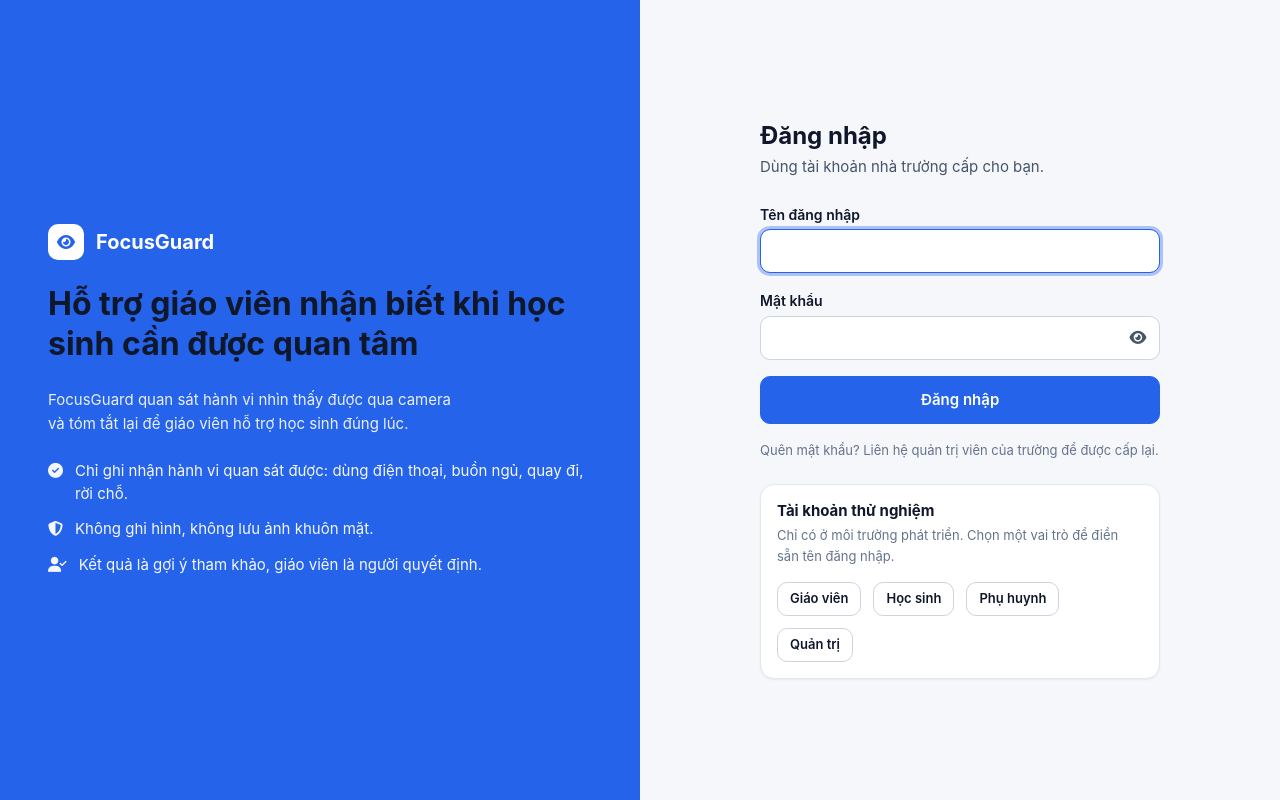
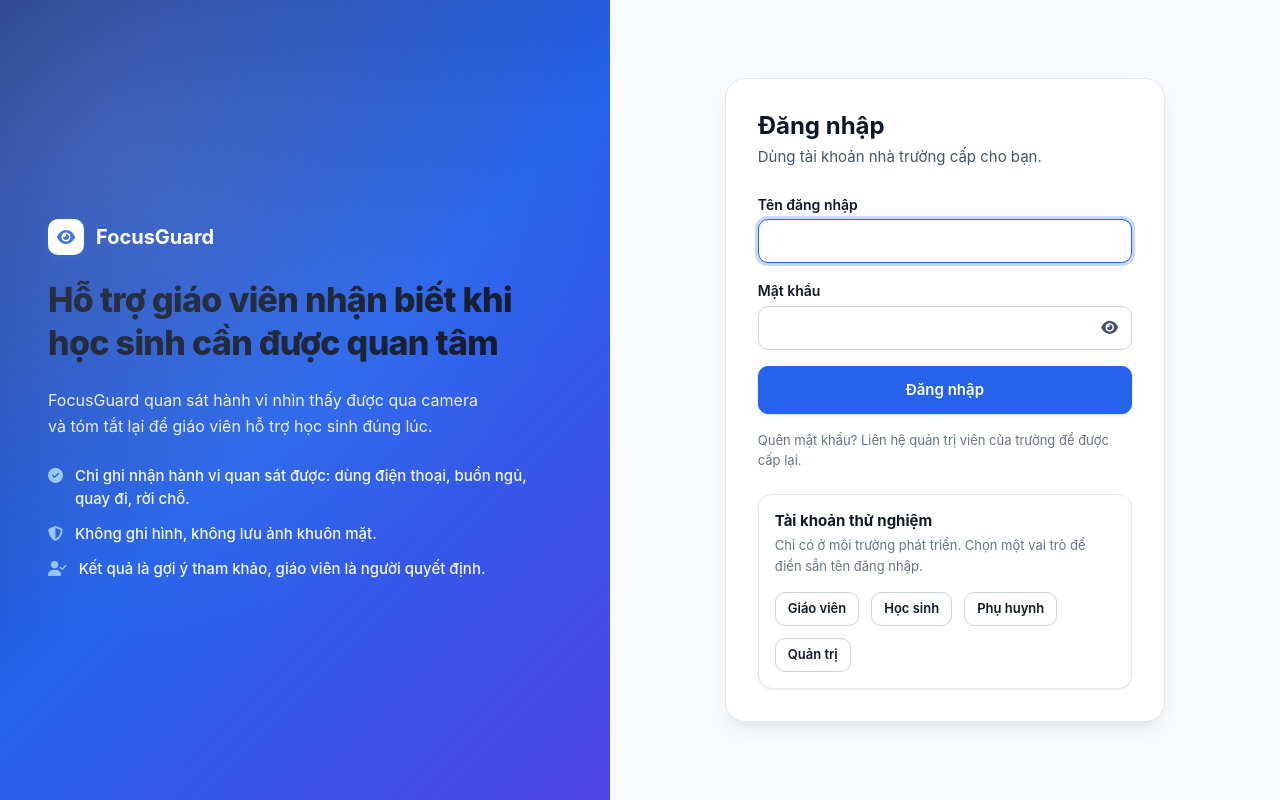
Before and after one commit to bk20006baolong1-ship-it/FocusguardAI, a Flask app: page /login in a window 1280 px wide. Run offline with Flask 3, Linux system fonts and the light colour scheme; some libraries are stand-ins or nearby versions.

Commit message:
style(ui): modernize design system with Plus Jakarta Sans, glassmorphism, and micro-animations

```diff
--- a/static/css/app.css
+++ b/static/css/app.css
@@ -10,9 +10,9 @@
 
 /* ───────────────────────────── 1. Tokens ───────────────────────────── */
 :root {
-  /* type: system UI fonts render Vietnamese diacritics natively */
-  --fg-font: -apple-system, BlinkMacSystemFont, "Segoe UI", Roboto, "Helvetica Neue", Arial, "Noto Sans", sans-serif;
-  --fg-font-mono: ui-monospace, SFMono-Regular, Menlo, Consolas, monospace;
+  /* type: Google Fonts Plus Jakarta Sans and JetBrains Mono with system UI fallback */
+  --fg-font: "Plus Jakarta Sans", -apple-system, BlinkMacSystemFont, "Segoe UI", Roboto, "Helvetica Neue", Arial, "Noto Sans", sans-serif;
+  --fg-font-mono: "JetBrains Mono", ui-monospace, SFMono-Regular, Menlo, Consolas, monospace;
   --fg-text-page: 1.5rem;      /* page title */
   --fg-text-section: 1.125rem; /* section title */
   --fg-text-card: 0.9375rem;   /* card title */
@@ -33,7 +33,7 @@
 }
 
 :root, [data-bs-theme="light"] {
-  --fg-bg: #f5f7fb;
+  --fg-bg: #f8fafc;
   --fg-surface: #ffffff;
   --fg-surface-2: #f1f5f9;
   --fg-border: #e2e8f0;
@@ -62,43 +62,45 @@
   --fg-unknown: #475569;  --fg-unknown-soft: #eef2f6;
   --fg-nocam: #334155;    --fg-nocam-soft: #e2e8f0;
 
-  --fg-shadow-sm: 0 1px 2px rgba(15, 23, 42, 0.06);
-  --fg-shadow-md: 0 8px 24px rgba(15, 23, 42, 0.10);
-  --fg-focus-ring: 0 0 0 3px rgba(37, 99, 235, 0.35);
+  --fg-shadow-sm: 0 1px 3px rgba(15, 23, 42, 0.05), 0 1px 2px rgba(15, 23, 42, 0.03);
+  --fg-shadow-md: 0 10px 25px -5px rgba(15, 23, 42, 0.08), 0 8px 10px -6px rgba(15, 23, 42, 0.04);
+  --fg-focus-ring: 0 0 0 3px rgba(37, 99, 235, 0.25);
+  --fg-topbar-bg: rgba(255, 255, 255, 0.88);
 }
 
 [data-bs-theme="dark"] {
-  --fg-bg: #0b1220;
-  --fg-surface: #111a2e;
-  --fg-surface-2: #17223a;
-  --fg-border: #24304a;
-  --fg-border-strong: #33415c;
-  --fg-text: #e8edf6;
-  --fg-text-2: #b3bfd2;
-  --fg-text-3: #8b99b0;
+  --fg-bg: #090d16;
+  --fg-surface: #101726;
+  --fg-surface-2: #182238;
+  --fg-border: #1e2c45;
+  --fg-border-strong: #2c3f63;
+  --fg-text: #f1f5f9;
+  --fg-text-2: #94a3b8;
+  --fg-text-3: #64748b;
 
-  --fg-primary: #60a5fa;
-  --fg-primary-hover: #93c5fd;
-  --fg-primary-soft: #172a4d;
-  --fg-primary-contrast: #0b1220;
+  --fg-primary: #3b82f6;
+  --fg-primary-hover: #60a5fa;
+  --fg-primary-soft: rgba(59, 130, 246, 0.15);
+  --fg-primary-contrast: #ffffff;
 
-  --fg-success: #4ade80; --fg-success-soft: #12331f;
-  --fg-warning: #fbbf24; --fg-warning-soft: #3a2a0c;
-  --fg-danger: #f87171;  --fg-danger-soft: #3d1717;
-  --fg-info: #38bdf8;    --fg-info-soft: #0c2c40;
-  --fg-neutral: #b3bfd2; --fg-neutral-soft: #1c2740;
+  --fg-success: #22c55e; --fg-success-soft: rgba(34, 197, 94, 0.15);
+  --fg-warning: #f59e0b; --fg-warning-soft: rgba(245, 158, 11, 0.15);
+  --fg-danger: #ef4444;  --fg-danger-soft: rgba(239, 68, 68, 0.15);
+  --fg-info: #38bdf8;    --fg-info-soft: rgba(56, 189, 248, 0.15);
+  --fg-neutral: #94a3b8; --fg-neutral-soft: #182238;
 
-  --fg-focused: #4ade80;  --fg-focused-soft: #12331f;
-  --fg-phone: #f87171;    --fg-phone-soft: #3d1717;
-  --fg-drowsy: #c4b5fd;   --fg-drowsy-soft: #2a2152;
-  --fg-headaway: #fbbf24; --fg-headaway-soft: #3a2a0c;
-  --fg-away: #67e8f9;     --fg-away-soft: #0c3440;
-  --fg-unknown: #b3bfd2;  --fg-unknown-soft: #1c2740;
-  --fg-nocam: #cbd5e1;    --fg-nocam-soft: #24304a;
+  --fg-focused: #22c55e;  --fg-focused-soft: rgba(34, 197, 94, 0.15);
+  --fg-phone: #ef4444;    --fg-phone-soft: rgba(239, 68, 68, 0.15);
+  --fg-drowsy: #a78bfa;   --fg-drowsy-soft: rgba(167, 139, 250, 0.15);
+  --fg-headaway: #f59e0b; --fg-headaway-soft: rgba(245, 158, 11, 0.15);
+  --fg-away: #22d3ee;     --fg-away-soft: rgba(34, 211, 238, 0.15);
+  --fg-unknown: #94a3b8;  --fg-unknown-soft: #182238;
+  --fg-nocam: #cbd5e1;    --fg-nocam-soft: #1e2c45;
 
-  --fg-shadow-sm: 0 1px 2px rgba(0, 0, 0, 0.4);
-  --fg-shadow-md: 0 10px 28px rgba(0, 0, 0, 0.5);
-  --fg-focus-ring: 0 0 0 3px rgba(96, 165, 250, 0.45);
+  --fg-shadow-sm: 0 1px 3px rgba(0, 0, 0, 0.4);
+  --fg-shadow-md: 0 14px 34px -4px rgba(0, 0, 0, 0.65), 0 6px 14px rgba(0, 0, 0, 0.4);
+  --fg-focus-ring: 0 0 0 3px rgba(59, 130, 246, 0.35);
+  --fg-topbar-bg: rgba(16, 23, 38, 0.88);
 }
 
 /* map tokens onto Bootstrap variables */
@@ -157,8 +159,13 @@ a { color: var(--fg-primary); }
 }
 .fg-brand-mark {
   width: 36px; height: 36px; border-radius: var(--fg-r-md); flex: none;
-  display: grid; place-items: center; background: var(--fg-primary); color: var(--fg-primary-contrast); font-size: 1rem;
+  display: grid; place-items: center;
+  background: linear-gradient(135deg, #2563eb 0%, #4f46e5 100%);
+  color: #ffffff; font-size: 1rem;
+  box-shadow: 0 4px 12px rgba(37, 99, 235, 0.35);
+  transition: transform 0.2s ease;
 }
+.fg-brand:hover .fg-brand-mark { transform: scale(1.05); }
 .fg-brand-name { font-weight: 700; font-size: 1.0625rem; line-height: 1.2; }
 .fg-brand-sub { font-size: 0.75rem; color: var(--fg-text-3); line-height: 1.2; }
 
@@ -238,12 +251,23 @@ a { color: var(--fg-primary); }
   --bs-btn-hover-bg: var(--fg-primary-hover); --bs-btn-hover-border-color: var(--fg-primary-hover); --bs-btn-hover-color: var(--fg-primary-contrast);
   --bs-btn-active-bg: var(--fg-primary-hover); --bs-btn-active-border-color: var(--fg-primary-hover); --bs-btn-active-color: var(--fg-primary-contrast);
   --bs-btn-disabled-bg: var(--fg-primary); --bs-btn-disabled-border-color: var(--fg-primary); --bs-btn-disabled-color: var(--fg-primary-contrast);
+  box-shadow: 0 1px 3px rgba(37, 99, 235, 0.25);
+}
+.btn-primary:hover:not(:disabled) {
+  box-shadow: 0 4px 12px rgba(37, 99, 235, 0.35);
+  transform: translateY(-1px);
+}
+.btn-primary:active:not(:disabled) {
+  transform: translateY(0);
 }
 .btn-secondary, .btn-outline-secondary {
   --bs-btn-bg: var(--fg-surface); --bs-btn-border-color: var(--fg-border-strong); --bs-btn-color: var(--fg-text);
   --bs-btn-hover-bg: var(--fg-surface-2); --bs-btn-hover-border-color: var(--fg-border-strong); --bs-btn-hover-color: var(--fg-text);
   --bs-btn-active-bg: var(--fg-surface-2); --bs-btn-active-border-color: var(--fg-border-strong); --bs-btn-active-color: var(--fg-text);
   --bs-btn-disabled-bg: var(--fg-surface); --bs-btn-disabled-border-color: var(--fg-border); --bs-btn-disabled-color: var(--fg-text-3);
+}
+.btn-secondary:hover:not(:disabled), .btn-outline-secondary:hover:not(:disabled) {
+  transform: translateY(-1px);
 }
 .btn-danger {
   --bs-btn-bg: var(--fg-danger); --bs-btn-border-color: var(--fg-danger); --bs-btn-color: #fff;
@@ -296,7 +323,17 @@ a { color: var(--fg-primary); }
 .fg-select-inline { width: auto; min-width: 140px; min-height: 40px; font-weight: 600; }
 
 /* ───────────────────────────── 7. Cards & metrics ───────────────────────────── */
-.fg-card { background: var(--fg-surface); border: 1px solid var(--fg-border); border-radius: var(--fg-r-lg); box-shadow: var(--fg-shadow-sm); }
+.fg-card {
+  background: var(--fg-surface);
+  border: 1px solid var(--fg-border);
+  border-radius: var(--fg-r-lg);
+  box-shadow: var(--fg-shadow-sm);
+  transition: box-shadow 0.2s ease, border-color 0.2s ease;
+}
+.fg-card:hover {
+  box-shadow: var(--fg-shadow-md);
+  border-color: var(--fg-border-strong);
+}
 .fg-card-header { display: flex; align-items: center; justify-content: space-between; gap: var(--fg-3); padding: var(--fg-4) var(--fg-5); border-bottom: 1px solid var(--fg-border); flex-wrap: wrap; }
 .fg-card-body { padding: var(--fg-5); }
 .fg-card-body.is-flush { padding: 0; }
@@ -491,15 +543,31 @@ a { color: var(--fg-primary); }
 .fg-chart.is-sm { height: 200px; }
 
 /* ───────────────────────────── 14. Auth & error pages ───────────────────────────── */
-.fg-auth { min-height: 100vh; display: grid; grid-template-columns: minmax(0, 1fr) minmax(0, 1fr); }
-.fg-auth-side { background: var(--fg-primary); color: #fff; padding: var(--fg-7); display: flex; flex-direction: column; justify-content: center; gap: var(--fg-5); }
-.fg-auth-side h1 { font-size: 2rem; font-weight: 700; line-height: 1.25; margin: 0; }
-.fg-auth-side p { margin: 0; color: rgba(255, 255, 255, 0.9); max-width: 44ch; }
+.fg-auth { min-height: 100vh; display: grid; grid-template-columns: minmax(0, 1fr) minmax(0, 1.1fr); background: var(--fg-bg); }
+.fg-auth-side {
+  background: linear-gradient(135deg, #1e3a8a 0%, #2563eb 50%, #4f46e5 100%);
+  color: #fff; padding: var(--fg-7); display: flex; flex-direction: column; justify-content: center; gap: var(--fg-5);
+  position: relative; overflow: hidden;
+}
+.fg-auth-side::before {
+  content: ""; position: absolute; inset: 0;
+  background: radial-gradient(circle at 20% 20%, rgba(255, 255, 255, 0.15), transparent 60%);
+  pointer-events: none;
+}
+.fg-auth-side h1 { font-size: 2.125rem; font-weight: 800; line-height: 1.25; margin: 0; letter-spacing: -0.02em; }
+.fg-auth-side p { margin: 0; color: rgba(255, 255, 255, 0.9); max-width: 44ch; font-size: 1rem; line-height: 1.6; }
 .fg-auth-points { list-style: none; padding: 0; margin: 0; display: grid; gap: var(--fg-3); }
-.fg-auth-points li { display: flex; gap: var(--fg-3); align-items: flex-start; color: rgba(255, 255, 255, 0.95); }
-.fg-auth-points i { margin-top: 4px; }
+.fg-auth-points li { display: flex; gap: var(--fg-3); align-items: flex-start; color: rgba(255, 255, 255, 0.95); font-weight: 500; }
+.fg-auth-points i { margin-top: 4px; color: #93c5fd; }
 .fg-auth-main { display: flex; align-items: center; justify-content: center; padding: var(--fg-5); }
-.fg-auth-card { width: 100%; max-width: 400px; }
+.fg-auth-card {
+  width: 100%; max-width: 440px;
+  background: var(--fg-surface);
+  border: 1px solid var(--fg-border);
+  border-radius: var(--fg-r-xl);
+  box-shadow: var(--fg-shadow-md);
+  padding: var(--fg-6);
+}
 .fg-center-page { min-height: 100vh; display: grid; place-items: center; padding: var(--fg-5); }
 
 /* ───────────────────────────── 15. Responsive ───────────────────────────── */
```
Also changed, not shown: other parts of static/css/app.css (+32 -8 lines).
